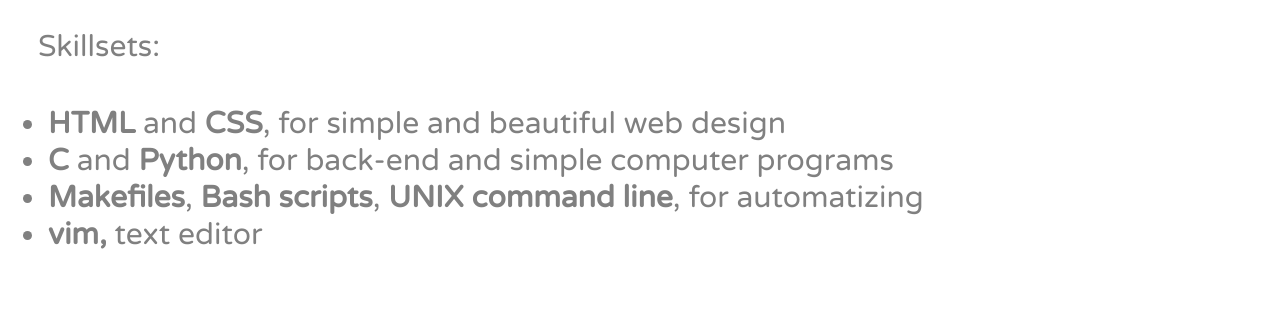
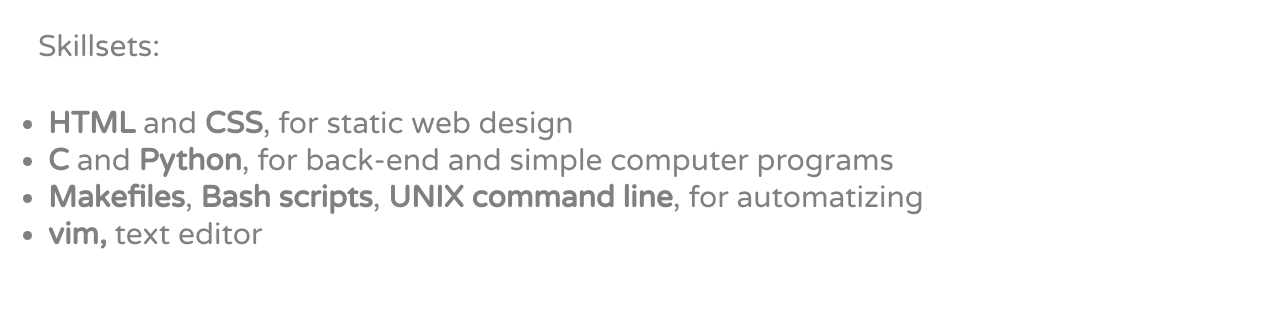
Before and after one commit to geejbear/mywebsite, a plain HTML site: page index.html in a window 1280 px wide. Shown: the part 754-1084 px from the top of the page. Drawn offline with Linux system fonts and the light colour scheme.

Commit message:
Update index.html

```diff
--- a/index.html
+++ b/index.html
@@ -20,7 +20,7 @@
         <p>Hello, I'm Geejbear</p>
         <p>Skillsets: </p>
         <ul>
-            <li><b>HTML</b> and <b>CSS</b>, for simple and beautiful web design</li>
+            <li><b>HTML</b> and <b>CSS</b>, for static web design</li>
             <li><b>C</b> and <b>Python</b>, for back-end and simple computer programs</li>
             <li><b>Makefiles</b>, <b>Bash scripts</b>, <b>UNIX command line</b>, for automatizing</li>
             <li><b>vim, </b>text editor</li>
```
